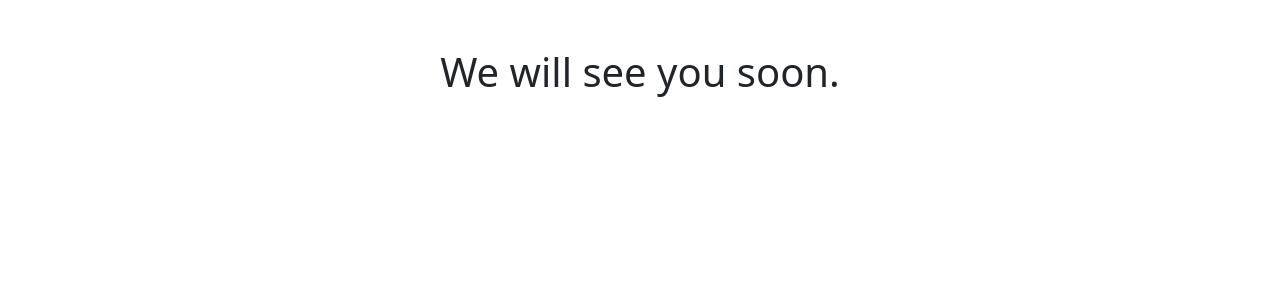
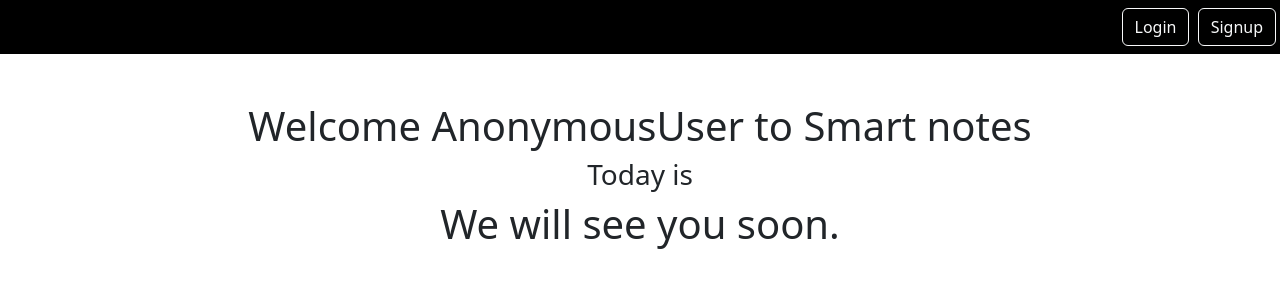
Before and after one commit to meetshahcode/Django-esst, a Django app: page /logout in a window 1280 px wide. Shown: the top 300 px of the page. Run offline with Django 4.2, Linux system fonts and the light colour scheme.

Commit message:
logout page created

```diff
--- a/smartnotes/home/templates/home/logout.html
+++ b/smartnotes/home/templates/home/logout.html
@@ -1,5 +1,6 @@
-{% extends 'base.html' %}
+{% extends 'home/welcome.html' %}
 {% load static %}
-{% block content %}
+
+{% block logout %}
 <h1>We will see you soon.</h1>
-{% endblock content %}
+{% endblock logout %}
--- a/smartnotes/home/templates/home/register.html
+++ b/smartnotes/home/templates/home/register.html
@@ -5,6 +5,7 @@
     <form style="text-align: left;margin: 0;auto;width: 100%;" method="post">
         {% csrf_token %}
         {{form.as_p}}
-        <input type="submit" class="btn btn-secondary"  >
+        <input type="submit" class="btn btn-primary"  >
+        <a href="{% url 'home' %}" role="button" class="btn btn-secondary">Home</a>
     </form>
 {% endblock content %}
--- a/smartnotes/home/templates/home/welcome.html
+++ b/smartnotes/home/templates/home/welcome.html
@@ -6,10 +6,19 @@
 {% load static  %}
 
 {% block content %}
-    <h1>Welcome to Smart notes</h1>
+    <h1>Welcome {{user}} to Smart notes</h1>
 
     <h3>Today is {{ today }} </h3>
+
+    {% if user.is_authenticated %}
     <a href="{% url 'notes.list' %}" role="button" class="btn btn-primary btn-floating">
-      Checkout thease smart notes
+      Checkout your smart notes
     </a>
+    {% endif %}
+
+
+    {% block logout %}
+
+    {% endblock logout %}
+
 {% endblock content %}
--- a/smartnotes/notes/views.py
+++ b/smartnotes/notes/views.py
@@ -33,7 +33,7 @@ class NoteListView(LoginRequiredMixin ,ListView):
     model = Note
     context_object_name = "Notes"
     template_name = "notes/note_list.html"
-    login_url = "/login"
+    login_url = "login"
     def get_queryset(self):
         return self.request.user.note.all()
 
--- a/smartnotes/smartnotes/settings.py
+++ b/smartnotes/smartnotes/settings.py
@@ -131,4 +131,4 @@ STATICFILES_DIRS = [
 DEFAULT_AUTO_FIELD = 'django.db.models.BigAutoField'
 
 
-LOGIN_REDIRECT_URL = '/smart/list'
+LOGIN_REDIRECT_URL = '/'
--- a/smartnotes/static/templates/base.html
+++ b/smartnotes/static/templates/base.html
@@ -7,7 +7,19 @@
         <link rel="stylesheet" href="{% static '/css/style.css' %}" text = "text/css">
     </head>
     <body>
+        <nav class="navbar navbar-dark bg-black">
+            <div class="ms-auto">
 
+                {% if not user.is_authenticated %}
+                    <a href="{% url 'login' %}" class="btn btn-outline-light me-1">Login</a>
+                    <a href="{% url 'signup'  %}" class="btn btn-outline-light me-1">Signup</a>
+                {% else %}
+                    <a href="{% url 'home' %}" class="btn btn-outline-light me-1">Home</a>
+                    <a href="{% url 'logout' %}" class="btn btn-outline-light me-1">Logout</a>
+                {% endif %}
+
+            </div>
+        </nav>
         <div class="my-5 text-center container">
             {% block content %}
 
```
Also changed, not shown: smartnotes/db.sqlite3.
